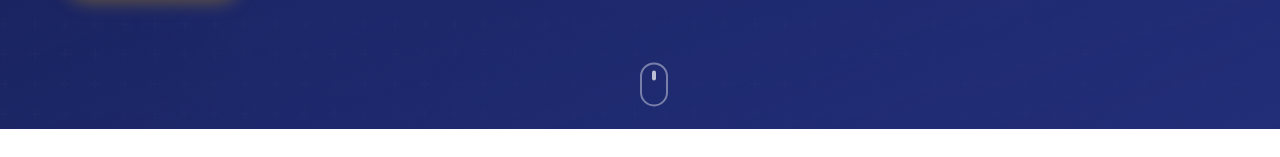
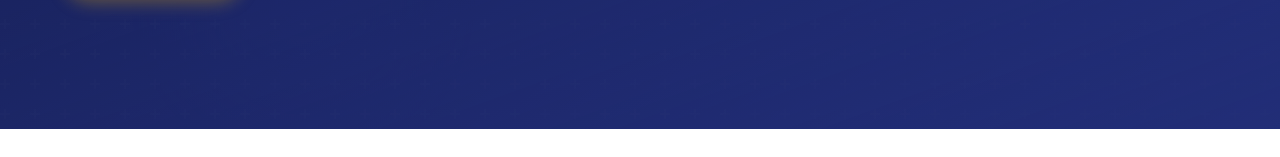
Before and after one commit to Pranay-Bhaskar/SRJ_Degree_college, a React (Vite) app in the folder frontend/: page / in a window 1280 px wide. Shown: the part 779-936 px from the top of the page. Built offline with nearby package versions, Linux system fonts and the light colour scheme.

Commit message:
removed scroll indicator

```diff
--- a/frontend/src/components/Hero.jsx
+++ b/frontend/src/components/Hero.jsx
@@ -133,14 +133,6 @@ export default function Hero() {
         </motion.div>
       </div>
 
-      {/* Scroll Indicator */}
-      <motion.div
-        className="hero__scroll-indicator"
-        animate={{ y: [0, 10, 0] }}
-        transition={{ repeat: Infinity, duration: 1.6, ease: "easeInOut" }}
-      >
-        <div className="hero__scroll-dot" />
-      </motion.div>
     </section>
   );
 }
```
